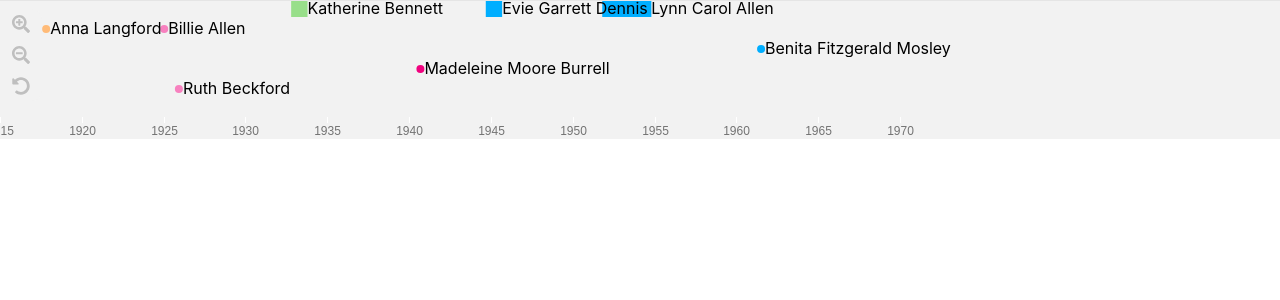
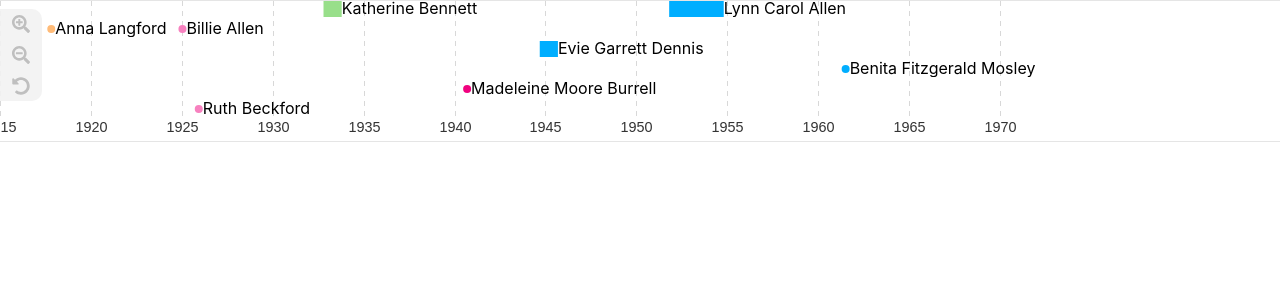
Before and after one commit to scholarslab/react-timeline, a React (Create React App) app: page / in a window 1280 px wide. Shown: the top 300 px of the page. Built offline with nearby package versions, Linux system fonts and the light colour scheme.

Commit message:
update styling

```diff
--- a/src/components/D3V5.js
+++ b/src/components/D3V5.js
@@ -9,6 +9,7 @@ const D3V5Axis = ({data, domain, range,
     // width
 }) => {
     const ref = useRef()
+    const ref2 = useRef()
     const spanHeight = 16;
     const pointRadius = spanHeight/4;
     const timeEntries = data.filter(d => d.start_date != null)
@@ -36,6 +37,8 @@ const D3V5Axis = ({data, domain, range,
     const svg = d3.select(ref.current)
         // .attr('width', width)
         // .attr('height', height)
+
+    const svg2 = d3.select(ref2.current)
 
     const parser = d3.isoParse;
 
@@ -77,8 +80,7 @@ const D3V5Axis = ({data, domain, range,
         const svg = d3.select(this);
         return svg.selectAll('circle')
             .data(item => item.values.filter(d => (d.end_date === null)))
-            .enter()
-            .append('circle')
+            .enter().append('circle')
             .attr('cx', d => spanX(d))
             .attr('cy', spanHeight/2)
             .attr('r', pointRadius)
@@ -90,46 +92,46 @@ const D3V5Axis = ({data, domain, range,
     const pointLabels = function(item) {
         const svg = d3.select(this);
         return svg.selectAll('text .point')
-        .data(item => item.values.filter(d => (d.end_date === null)))
-        .enter()
-        .append('text')
-        .attr('class', 'point')
-        .attr('x', d => spanX(d)+ pointRadius)
-        .attr('y', spanHeight/2 + 5)
-        .text(d=>d.title)
+            .data(item => item.values.filter(d => (d.end_date === null)))
+            .enter().append('text')
+            .attr('class', 'point')
+            .attr('x', d => spanX(d)+ pointRadius)
+            .attr('y', spanHeight/2 + 5)
+            .text(d=>d.title)
     }
 
     const allCharts = d3.select('.tl-main')
         .selectAll('svg')
         .data(items)
         .enter().append('svg')
+        .attr('class', 'tl-item')
         .attr('height', spanHeight)
         .each(span, point)
         .each(point)
         .each(spanLabels)
         .each(pointLabels);
 
-    const gx = svg.append("svg");
+    const gx = svg2.append("svg");
 
     const buttonReset = d3.select("#reset")
     const buttonZoomIn = d3.select("#zoomIn")
     const buttonZoomOut = d3.select("#zoomOut")
 
-    // const xAxisY = height - 25;
-
+    const axisHeight = (spanHeight * items.length) + 22;
     const xAxis = (g, x) => g
         // .attr("transform", `translate(0,${height})`)
         // .attr("transform", `translate(45,0)`)
-        .attr("color", "#737373")
-        .attr("height", "22px")
-        .style("padding-top", spanHeight)
-        .style('font-size', '12px')
-        // .style("bottom", 0)
+        .attr("color", "#333") //#737373
+        // .attr("height", "22px")
+        .attr('height', axisHeight + 22)
+        // .attr('class', 'tl-axis')
+        // .style("padding-top", spanHeight/2)
+        .style('font-size', '0.9rem')
         .call(d3.axisBottom(x).ticks(12)
-        // .tickSize(-height)
+        .tickSize(axisHeight)
         )
         .call(g => g.select(".domain").attr("display", "none")) //"none" to hide axis line
-        .call(g => g.selectAll(".tick").selectAll("line").attr("stroke", "white"))
+        .call(g => g.selectAll(".tick").selectAll("line").attr("stroke", "#D8D8D8").style("stroke-dasharray", "5 5")) //#bfbfbf
 
     function zoomed() {
         const transform = d3.event.transform;
@@ -141,11 +143,9 @@ const D3V5Axis = ({data, domain, range,
         allCharts.selectAll('circle')
             .attr('cx', d => transform.applyX(spanX(d)));
         allCharts.selectAll('text.span')
-            // .attr('x', d => transform.applyX(spanX(d)+5));
             .attr('x', d => transform.applyX(x(parser(d.end_date))));
         allCharts.selectAll('text.point')
             .attr('x', d => transform.applyX(spanX(d)) + pointRadius);
-            // .attr('x', d => transform.applyX(x(parser(d.end_date))));
       }
 
     function reset() {
@@ -181,6 +181,10 @@ const D3V5Axis = ({data, domain, range,
             className="tl-main"
             ref={ref}
         />
+        <div
+            className="tl-axis"
+            ref={ref2}
+        />
         </div>
     )
   }
--- a/src/components/Timeline.css
+++ b/src/components/Timeline.css
@@ -1,6 +1,6 @@
 .neatline-timeline {
     height: 100%;
-    background-color: #f2f2f2;
+    /* background-color: rgba(242,242,242,.4); */
     border-top: 1px solid #e5e5e5;
     position: relative;
 }
@@ -13,15 +13,33 @@ svg {
 
 .tl-main {
     width: 100%;
+    /* background-color: rgba(242,242,242,.6); */
     background: none;
     /* background-color: #f2f2f2; */
-    position: relative;
+    /* position: relative; */
     overflow: hidden;
     /* border-top: 1px solid #e5e5e5; */
     cursor: move;
     /* margin-left: 48px; */
-    /* position: absolute; */
+    position: absolute;
+    top: 0;
+    z-index: 2;
     /* bottom: 0; */
+}
+
+.tl-axis {
+    position: absolute;
+    overflow: hidden;
+    cursor: move;
+    top: 0;
+    z-index: 1;
+    width: 100%;
+    border-bottom: 1px solid #e5e5e5;
+    /* background-color: #f2f2f2; */
+    background-color: rgba(255,255,255,.6);
+}
+.tl-main .tl-item {
+    background: none;
 }
 
 .tl-controls {
--- a/src/components/Timeline.js
+++ b/src/components/Timeline.js
@@ -18,7 +18,7 @@ const Timeline = ({data}) => {
     const xScale =
         d3.scaleTime()
         .domain([minDate,maxDate])
-        .range([0, 900]);
+        .range([0, 1000]);
 
     console.log(xScale.range())
 
```
Also changed, not shown: src/index.js.
